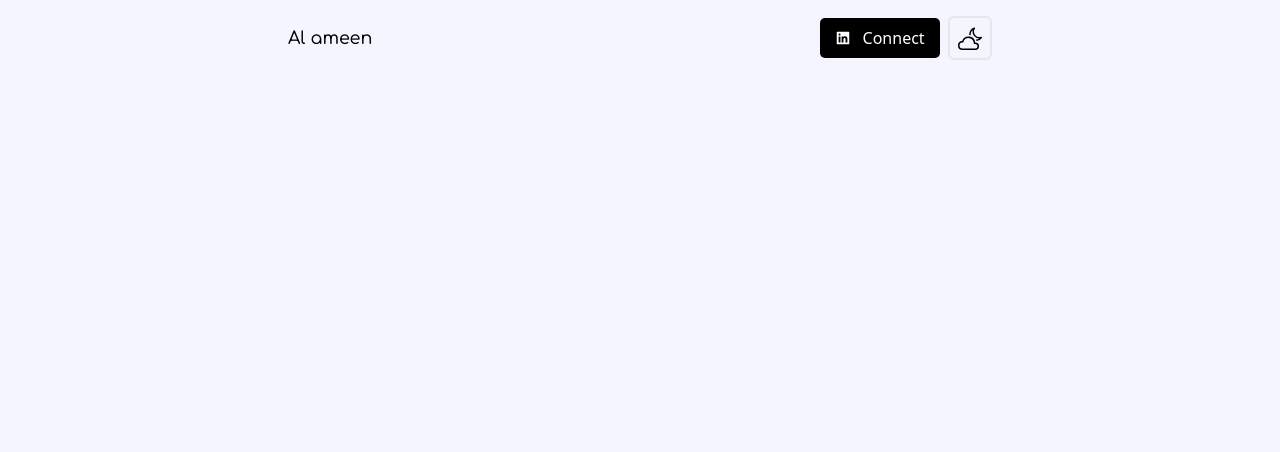
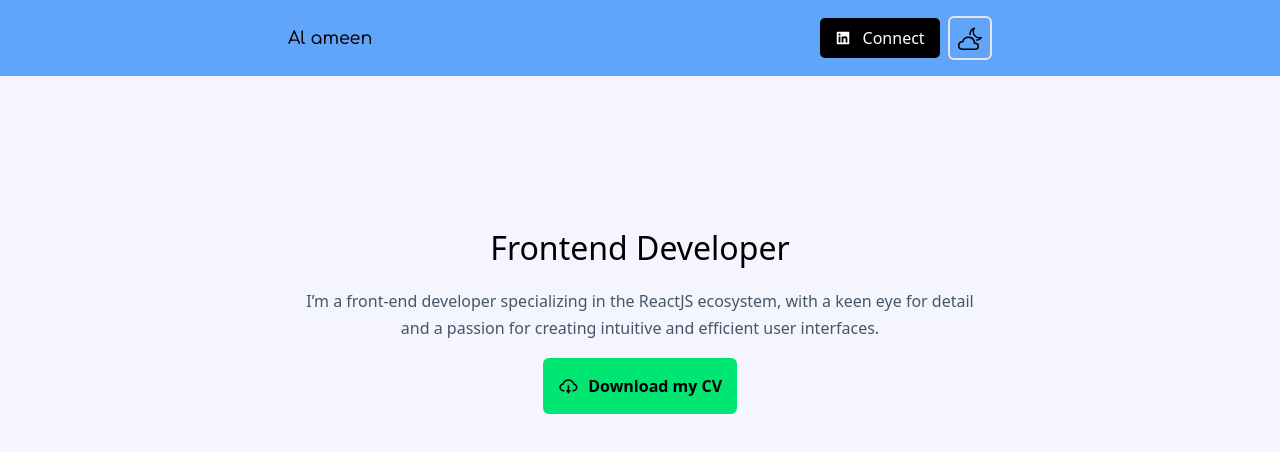
Before and after one commit to adeyemialameen04/PortfolioVY, a React (Vite) app: page / in a window 1280 px wide. Shown: the top 452 px of the page. Built offline with nearby package versions, Linux system fonts and the light colour scheme.

Commit message:
finished header section

```diff
--- a/src/App.jsx
+++ b/src/App.jsx
@@ -1,5 +1,7 @@
 import { createContext, useState } from "react";
 import Navbar from "./Components/Navbar/Navbar";
+import Header from "./Components/Header/Header";
+import Home from "./Home/Home";
 
 export const ThemeContext = createContext(null);
 
@@ -14,6 +16,7 @@ function App() {
     <ThemeContext.Provider value={{ theme, handleToggleTheme }}>
       <div id={theme === "light" ? "light" : "dark"}>
         <Navbar />
+        <Home />
       </div>
     </ThemeContext.Provider>
   );
--- /dev/null
+++ b/src/Components/Header/Header.jsx
@@ -0,0 +1,29 @@
+import "./header.css";
+import { AiOutlineCloudDownload } from "react-icons/ai";
+
+const Header = () => {
+  return (
+    <header className="header">
+      <div className="container header__container">
+        <div className="job-title-container">
+          <h1>Frontend Developer</h1>
+        </div>
+        <p className="bio">
+          I’m a front-end developer specializing in the ReactJS ecosystem, with
+          a keen eye for detail and a passion for creating intuitive and
+          efficient user interfaces.
+        </p>
+        <button className="center-btn cv-btn">
+          <AiOutlineCloudDownload
+            style={{
+              fontSize: "1.3rem",
+            }}
+          />{" "}
+          Download my CV
+        </button>
+      </div>
+    </header>
+  );
+};
+
+export default Header;
--- /dev/null
+++ b/src/Components/Header/header.css
@@ -0,0 +1,38 @@
+.header__container {
+    text-align: center;
+    display: flex;
+    flex-direction: column;
+    /* justify-content: center; */
+    align-items: center;
+    gap: 1rem;
+    padding-inline: 1rem;
+}
+
+.job-title-container {
+    position: relative;
+}
+
+.job-title-container h1 {
+    font-size: 2rem;
+    font-weight: 500;
+}
+
+.bio {
+    color: var(--clr-light-txt-gray);
+    line-height: 1.7;
+}
+
+.cv-btn {
+    background-color: var(--clr-green);
+    padding-block: 1rem;
+    font-weight: 600;
+    gap: .6rem;
+    padding-inline: .9rem;
+    border: none;
+    border-radius: .375rem;
+}
+
+/* DARK THEME */
+#dark .bio {
+    color: var(--clr-dark-txt-gray);
+}
--- a/src/Components/Navbar/navbar.css
+++ b/src/Components/Navbar/navbar.css
@@ -1,5 +1,5 @@
 .nav {
-    /* background-color: var(--clr-white); */
+    background-color: var(--clr-blue);
     position: fixed;
     height: auto;
     width: 100vw;
--- /dev/null
+++ b/src/Home/Home.jsx
@@ -0,0 +1,12 @@
+import "./home.css";
+import Header from "../Components/Header/Header";
+
+const Home = () => {
+  return (
+    <main className="main__container">
+      <Header />
+    </main>
+  );
+};
+
+export default Home;
--- /dev/null
+++ b/src/Home/home.css
@@ -0,0 +1,6 @@
+.main__container {
+    /* background-color: red; */
+    position: relative;
+    top: 14em;
+
+}
--- a/src/index.css
+++ b/src/index.css
@@ -26,7 +26,8 @@
   --clr-dark-background: hsl(0, 0%, 6%);
   --clr-green: hsl(150, 100%, 45%);
   --clr-blue: rgb(96 165 250);
-  --clr-txt-gary: hsl(216, 12%, 84%);
+  --clr-light-txt-gray: rgb(71, 85, 105);
+  --clr-dark-txt-gray: hsl(216, 12%, 84%);
   --clr-dark-card: hsl(0, 0%, 13%);
 
 
```
